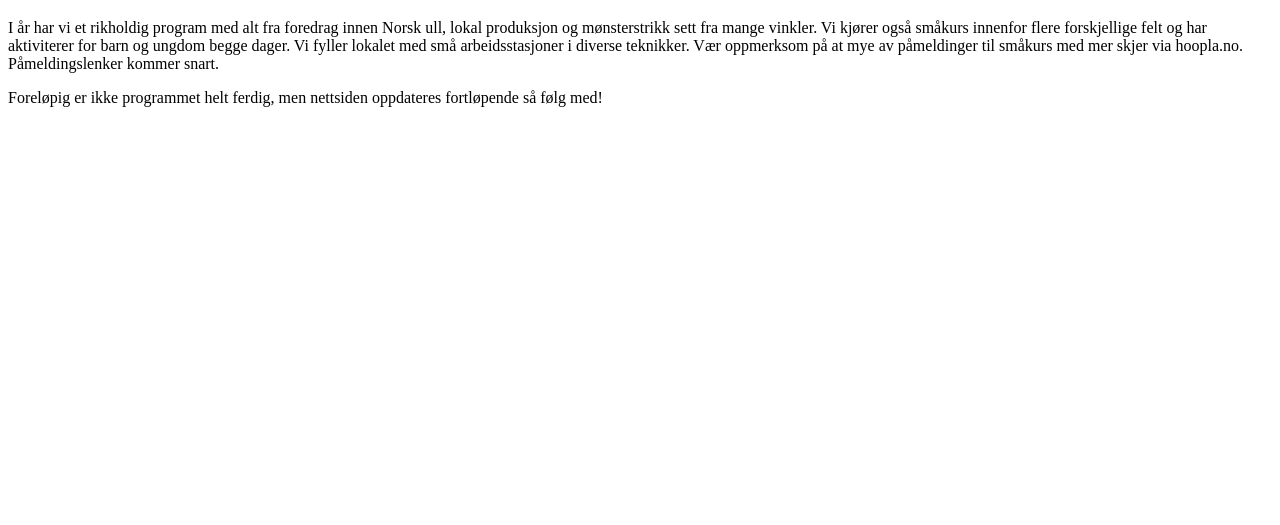
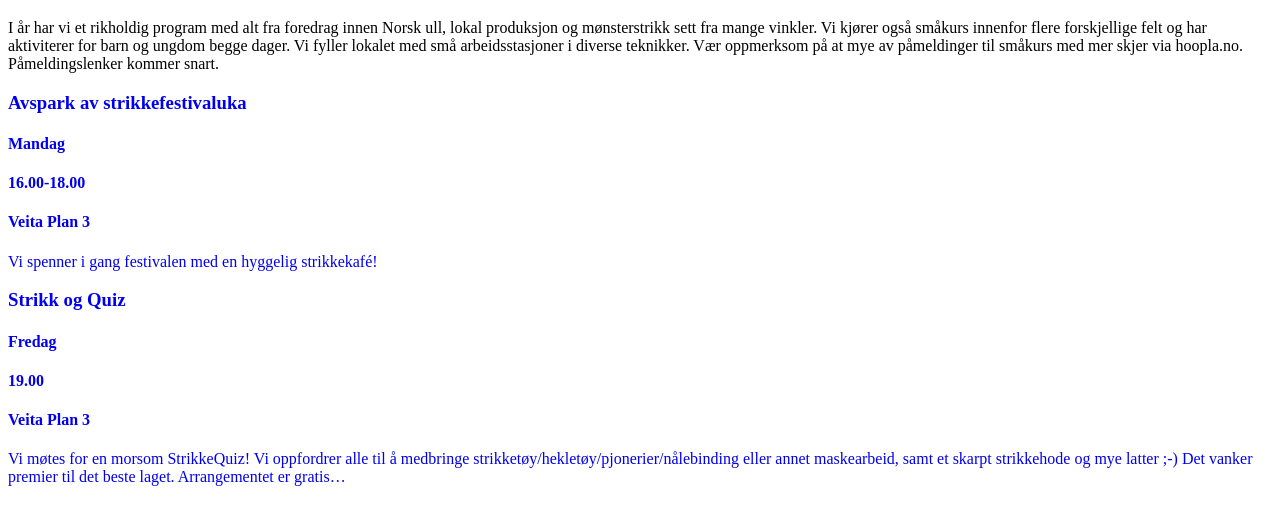
Before and after one commit to gydak/tromso-strikkefestival, a Gatsby site: page /program in a window 1280 px wide. Shown: the part 61-586 px from the top of the page. Built offline with nearby package versions, Linux system fonts and the light colour scheme; Gatsby itself is replaced by a stand-in of ours.

Commit message:
Added events, no styling

```diff
--- a/gatsby-config.js
+++ b/gatsby-config.js
@@ -12,6 +12,13 @@ module.exports = {
         name: 'blog',
       },
     },
+    {
+      resolve: `gatsby-source-filesystem`,
+      options: {
+        path: `${__dirname}/src/pages/program`,
+        name: 'program',
+      },
+    },
     'gatsby-transformer-remark',
   ],
 }
--- a/src/components/sidebar.js
+++ b/src/components/sidebar.js
@@ -1,6 +1,5 @@
 import React from 'react';
 import '../styles/sidebar.css';
-import logo from '../images/background.png';
 
 const Sidebar = (props) => (
   <div id='sidebar-div'>
--- a/src/pages/blog/18-06-2018/index.md
+++ b/src/pages/blog/18-06-2018/index.md
@@ -2,6 +2,12 @@
 path: "/designkonkurranse"
 date: "2018-06-18T17:12:33.962Z"
 title: "Tromsø strikkefestival holder designkonkurranse!"
+
+image: null
+day: null
+time: null
+location: null
+signup: null
 ---
 
 La den nordnorske strikkelykken inspirere deg! Vi utlyser konkurranse for de kreative designerspirer. Vi lager en flott utstilling av bidragene under festivalen, som vil bli juryert av både fagjury og folkejury.
--- a/src/pages/index.js
+++ b/src/pages/index.js
@@ -5,12 +5,12 @@ import '../styles/blog.css';
 
 export default function Index({ data }) {
   const { edges: posts } = data.allMarkdownRemark;
-  console.log(posts);
+  const blogPosts = posts.filter(post => post.node.id.indexOf('pages/blog') > 0);
 
   return (
     <div className="blog-posts">
       <h3>SISTE NYTT FRA FESTIVALEN:</h3>
-      {posts
+      {blogPosts
         .filter(post => post.node.frontmatter.title.length > 0)
         .map(({ node: post }) => {
           return (
--- a/src/pages/program.js
+++ b/src/pages/program.js
@@ -1,16 +1,55 @@
 import React from 'react'
 import Link from 'gatsby-link'
+import '../styles/program.css';
 
-const Program = () => (
-  <div>
-    <h1>Program</h1>
-    <p>
-      I år har vi et rikholdig program med alt fra foredrag innen Norsk ull, lokal produksjon og mønsterstrikk sett fra mange vinkler. Vi kjører også småkurs innenfor flere forskjellige felt og har aktiviterer for barn og ungdom begge dager. Vi fyller lokalet med små arbeidsstasjoner i diverse teknikker. Vær oppmerksom på at mye av påmeldinger til småkurs med mer skjer via hoopla.no. Påmeldingslenker kommer snart.
-    </p>
-    <p>
-      Foreløpig er ikke programmet helt ferdig, men nettsiden oppdateres fortløpende så følg med!
-    </p>
-  </div>
-)
+export default function Program({ data }) {
+  const { edges: posts } = data.allMarkdownRemark;
+  const programPosts = posts.filter(post => post.node.id.indexOf('pages/program') > 0);
 
-export default Program;
+  return (
+    <div className="blog-posts">
+      <h1>Program</h1>
+      <p>I år har vi et rikholdig program med alt fra foredrag innen Norsk ull, lokal produksjon og mønsterstrikk sett fra mange vinkler. Vi kjører også småkurs innenfor flere forskjellige felt og har aktiviterer for barn og ungdom begge dager. Vi fyller lokalet med små arbeidsstasjoner i diverse teknikker. Vær oppmerksom på at mye av påmeldinger til småkurs med mer skjer via hoopla.no. Påmeldingslenker kommer snart.</p>
+      {programPosts
+        .filter(post => post.node.frontmatter.title.length > 0)
+        .map(({ node: post }) => {
+          return (
+            <div className="event-preview" key={post.id}>
+              <Link to={post.frontmatter.path}>
+                <div className='event-header'>
+                  <h3>{post.frontmatter.title}</h3>
+                  <h4>{post.frontmatter.day}</h4>
+                  <h4>{post.frontmatter.time}</h4>
+                  <h4>{post.frontmatter.location}</h4>
+                </div>
+                <div className='event-body'>
+                  <p>{post.excerpt}</p>
+                </div>
+              </Link>
+            </div>
+          );
+        })}
+    </div>
+  );
+}
+
+export const programQuery = graphql`
+  query programQuery {
+    allMarkdownRemark(sort: { order: ASC, fields: [frontmatter___date] }) {
+      edges {
+        node {
+          excerpt(pruneLength: 250)
+          id
+          frontmatter {
+            title
+            date(formatString: "MMMM DD, YYYY")
+            day
+            time
+            location
+            path
+          }
+        }
+      }
+    }
+  }
+`;
--- /dev/null
+++ b/src/pages/program/avspark/index.md
@@ -0,0 +1,13 @@
+---
+path: "/avspark"
+date: "2018-10-08T16:00:00.000Z"
+title: "Avspark av strikkefestivaluka"
+day: "Mandag"
+time: "16.00-18.00"
+location: Veita Plan 3
+
+image: null
+signup: null
+---
+
+Vi spenner i gang festivalen med en hyggelig strikkekafé!
--- /dev/null
+++ b/src/pages/program/fredag/index.md
@@ -0,0 +1,13 @@
+---
+path: "/strikk-og-quiz-fredag"
+date: "2018-10-12T19:00:00.000Z"
+title: "Strikk og Quiz"
+day: "Fredag"
+time: "19.00"
+location: Veita Plan 3
+
+image: null
+signup: null
+---
+
+Vi møtes for en morsom StrikkeQuiz! Vi oppfordrer alle til å medbringe strikketøy/hekletøy/pjonerier/nålebinding eller annet maskearbeid, samt et skarpt strikkehode og mye latter ;-) Det vanker premier til det beste laget. Arrangementet er gratis å delta på. Veita Plan 3 har tilgjengelig småretter og leskende drikker for salg. Det er 18 års aldersgrense på arrangementet.
--- /dev/null
+++ b/src/styles/program.css
@@ -0,0 +1,14 @@
+.event-preview a {
+  text-decoration: none;
+}
+
+.event-preview h1 {
+
+}
+
+.event-preview h1 > * {
+
+}
+.event-preview h2 {
+
+}
```
Also changed, not shown: gatsby-node.js (+15 -0 lines), src/templates/event.js (added, +40 -0 lines), src/images/background.png (deleted), src/images/festivalshop.jpg (added), src/pages/program/avspark/festival.jpg (added).
